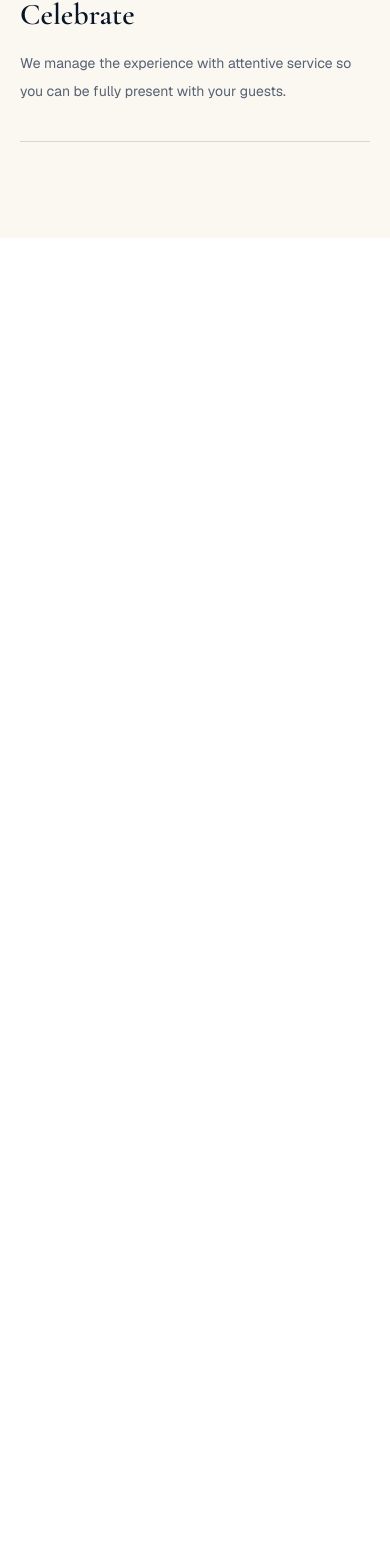
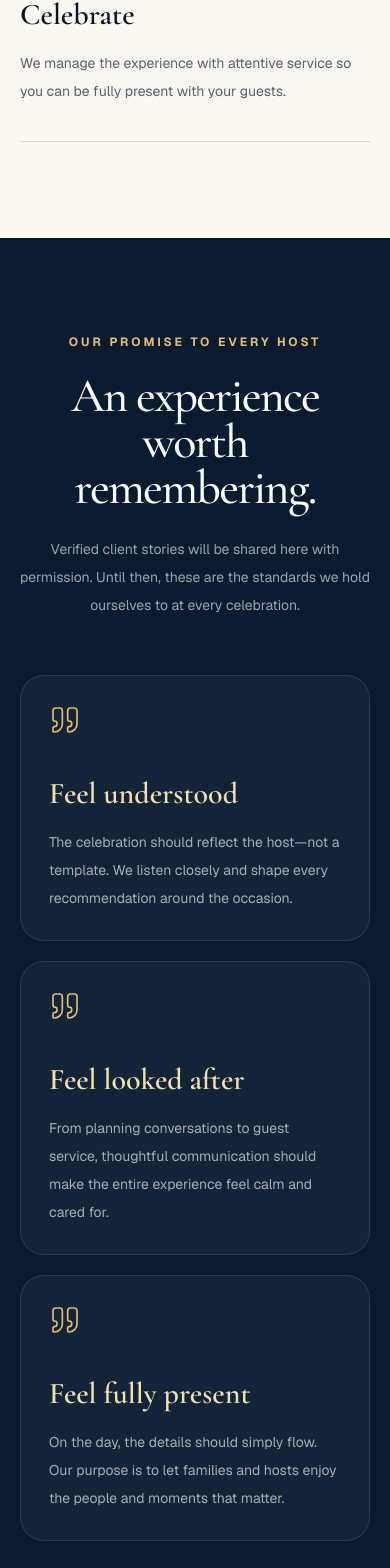
Before and after one commit to tyagitentcaterers-Arpit/tyagi-tent-caterers, a Next.js app: page / in a window 390 px wide. Shown: the part 6476-8044 px from the top of the page. Before the commit the page ends 6714 px from the top, so only its background shows below. Built offline with nearby package versions, Linux system fonts and the light colour scheme; no server answers.

Commit message:
feat: add client experience section

```diff
--- a/src/app/page.tsx
+++ b/src/app/page.tsx
@@ -4,6 +4,7 @@ import { Hero } from "@/components/sections/hero";
 import { Portfolio } from "@/components/sections/portfolio";
 import { Process } from "@/components/sections/process";
 import { Services } from "@/components/sections/services";
+import { Testimonials } from "@/components/sections/testimonials";
 
 export const metadata: Metadata = {
   title: "Luxury Tent & Catering Services",
@@ -19,6 +20,7 @@ export default function HomePage() {
       <Portfolio />
       <About />
       <Process />
+      <Testimonials />
     </main>
   );
 }
--- /dev/null
+++ b/src/components/sections/testimonials.tsx
@@ -0,0 +1,66 @@
+import { Quote } from "lucide-react";
+
+const experienceStandards = [
+  {
+    title: "Feel understood",
+    text: "The celebration should reflect the host—not a template. We listen closely and shape every recommendation around the occasion.",
+  },
+  {
+    title: "Feel looked after",
+    text: "From planning conversations to guest service, thoughtful communication should make the entire experience feel calm and cared for.",
+  },
+  {
+    title: "Feel fully present",
+    text: "On the day, the details should simply flow. Our purpose is to let families and hosts enjoy the people and moments that matter.",
+  },
+] as const;
+
+export function Testimonials() {
+  return (
+    <section
+      id="testimonials"
+      aria-labelledby="testimonials-heading"
+      className="bg-[#0a1b30] py-24 text-white sm:py-32"
+    >
+      <div className="mx-auto max-w-[90rem] px-5 sm:px-8 lg:px-12 xl:px-16">
+        <div className="mx-auto max-w-3xl text-center">
+          <p className="text-xs font-bold tracking-[0.24em] text-[#e2bd72] uppercase">
+            Our promise to every host
+          </p>
+          <h2
+            id="testimonials-heading"
+            className="mt-6 font-serif text-5xl leading-[0.95] font-medium tracking-[-0.035em] sm:text-7xl"
+          >
+            An experience worth remembering.
+          </h2>
+          <p className="mx-auto mt-6 max-w-xl text-sm leading-7 text-white/60">
+            Verified client stories will be shared here with permission. Until
+            then, these are the standards we hold ourselves to at every
+            celebration.
+          </p>
+        </div>
+
+        <div className="mt-14 grid gap-5 lg:grid-cols-3">
+          {experienceStandards.map((item) => (
+            <article
+              key={item.title}
+              className="rounded-[1.5rem] border border-white/10 bg-white/[0.04] p-7 transition hover:-translate-y-1 hover:border-[#e2bd72]/35 hover:bg-white/[0.06] sm:p-9"
+            >
+              <Quote
+                className="size-8 text-[#e2bd72]"
+                strokeWidth={1.25}
+                aria-hidden="true"
+              />
+              <h3 className="mt-10 font-serif text-3xl font-semibold text-[#f4dfb2]">
+                {item.title}
+              </h3>
+              <p className="mt-4 text-sm leading-7 text-white/63">
+                {item.text}
+              </p>
+            </article>
+          ))}
+        </div>
+      </div>
+    </section>
+  );
+}
```
